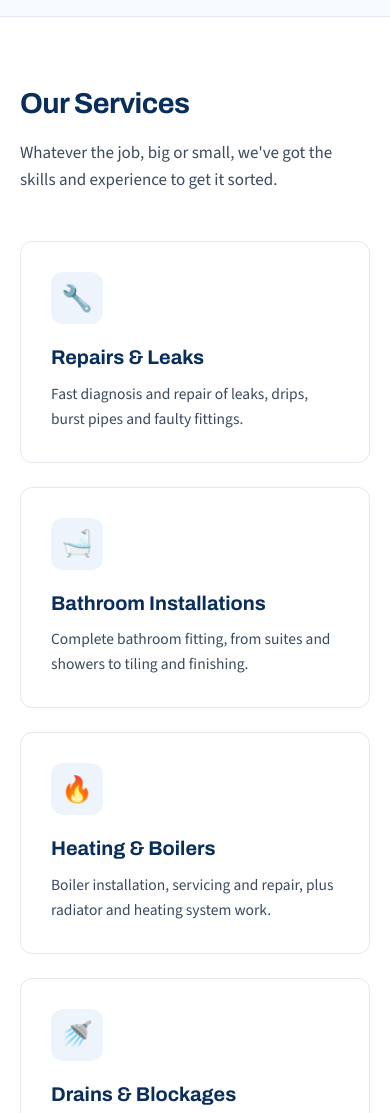
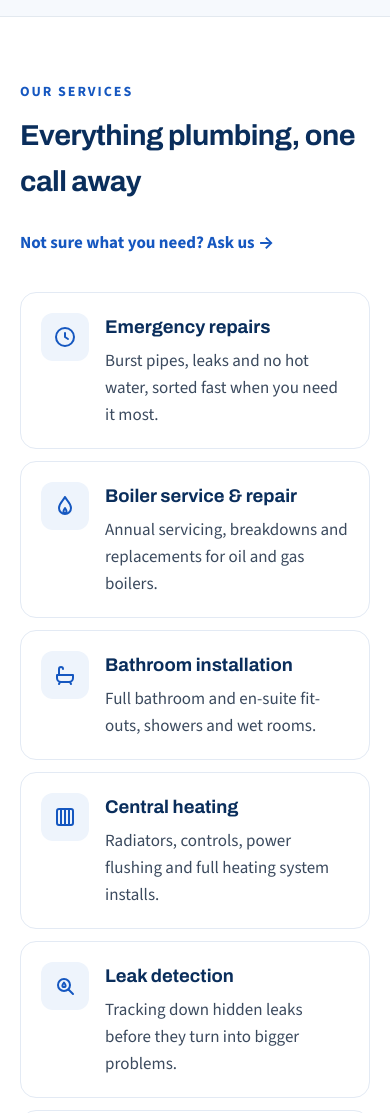
Before and after one commit to david-mcdaid/WhinbrayPlumbingAndHeating, a plain HTML site: page index.html in a window 390 px wide. Shown: the part 720-1833 px from the top of the page. Drawn offline with nearby package versions, Linux system fonts and the light colour scheme.

Commit message:
Rebuild services section to match mockup
- Six services from the approved mockup with inline SVG icons (no emoji)
- Section heading with eyebrow + 'Ask us' link (reusable .eyebrow/.section-head)
- Grid: 3 columns desktop, 2 tablet (<=1024px), 1 phone (<=600px) with
  compact icon-beside-text cards
- Cards are a semantic list

Co-Authored-By: Claude Opus 5.5 <noreply@anthropic.com>
Claude-Session: https://claude.ai/code/session_01JBnELLZQWsVavSUyg8Q4EP

```diff
--- a/index.html
+++ b/index.html
@@ -67,40 +67,57 @@
 
   <section id="services">
     <div class="container">
-      <h2 class="section-title">Our Services</h2>
-      <p class="section-sub">Whatever the job, big or small, we've got the skills and experience to get it sorted.</p>
-      <div class="services-grid">
-        <div class="card">
-          <div class="card-icon">🔧</div>
-          <h3>Repairs &amp; Leaks</h3>
-          <p>Fast diagnosis and repair of leaks, drips, burst pipes and faulty fittings.</p>
+      <div class="section-head">
+        <div>
+          <p class="eyebrow">Our services</p>
+          <h2 class="section-title">Everything plumbing, one call away</h2>
         </div>
-        <div class="card">
-          <div class="card-icon">🛁</div>
-          <h3>Bathroom Installations</h3>
-          <p>Complete bathroom fitting, from suites and showers to tiling and finishing.</p>
-        </div>
-        <div class="card">
-          <div class="card-icon">🔥</div>
-          <h3>Heating &amp; Boilers</h3>
-          <p>Boiler installation, servicing and repair, plus radiator and heating system work.</p>
-        </div>
-        <div class="card">
-          <div class="card-icon">🚿</div>
-          <h3>Drains &amp; Blockages</h3>
-          <p>Clearing blocked sinks, toilets and drains quickly and cleanly.</p>
-        </div>
-        <div class="card">
-          <div class="card-icon">🚨</div>
-          <h3>Emergency Call-Outs</h3>
-          <p>Plumbing emergencies don't wait. Neither do we. Call us for urgent help.</p>
-        </div>
-        <div class="card">
-          <div class="card-icon">🏠</div>
-          <h3>Kitchen Plumbing</h3>
-          <p>Sinks, taps, dishwashers and washing machines installed and connected.</p>
-        </div>
+        <a href="#contact" class="text-link">Not sure what you need? Ask us <span aria-hidden="true">&rarr;</span></a>
       </div>
+      <ul class="services-grid">
+        <li class="card">
+          <div class="card-icon"><svg width="28" height="28" viewBox="0 0 24 24" fill="none" stroke="currentColor" stroke-width="2" stroke-linecap="round" stroke-linejoin="round" aria-hidden="true"><path d="M12 8v4l3 2"/><circle cx="12" cy="12" r="9"/></svg></div>
+          <div>
+            <h3>Emergency repairs</h3>
+            <p>Burst pipes, leaks and no hot water, sorted fast when you need it most.</p>
+          </div>
+        </li>
+        <li class="card">
+          <div class="card-icon"><svg width="28" height="28" viewBox="0 0 24 24" fill="none" stroke="currentColor" stroke-width="2" stroke-linecap="round" stroke-linejoin="round" aria-hidden="true"><path d="M12 3c-2 4-6 6-6 11a6 6 0 0 0 12 0c0-5-4-7-6-11z"/><path d="M12 14c-1 1.5-1.5 2.5-1.5 3.5a1.5 1.5 0 0 0 3 0c0-1-.5-2-1.5-3.5z"/></svg></div>
+          <div>
+            <h3>Boiler service &amp; repair</h3>
+            <p>Annual servicing, breakdowns and replacements for oil and gas boilers.</p>
+          </div>
+        </li>
+        <li class="card">
+          <div class="card-icon"><svg width="28" height="28" viewBox="0 0 24 24" fill="none" stroke="currentColor" stroke-width="2" stroke-linecap="round" stroke-linejoin="round" aria-hidden="true"><path d="M4 12h16v3a4 4 0 0 1-4 4H8a4 4 0 0 1-4-4v-3z"/><path d="M6 12V6a2 2 0 0 1 4 0"/><path d="M7 19l-1 2M17 19l1 2"/></svg></div>
+          <div>
+            <h3>Bathroom installation</h3>
+            <p>Full bathroom and en-suite fit-outs, showers and wet rooms.</p>
+          </div>
+        </li>
+        <li class="card">
+          <div class="card-icon"><svg width="28" height="28" viewBox="0 0 24 24" fill="none" stroke="currentColor" stroke-width="2" stroke-linecap="round" stroke-linejoin="round" aria-hidden="true"><rect x="4" y="4" width="16" height="16" rx="2"/><path d="M8 4v16M12 4v16M16 4v16"/></svg></div>
+          <div>
+            <h3>Central heating</h3>
+            <p>Radiators, controls, power flushing and full heating system installs.</p>
+          </div>
+        </li>
+        <li class="card">
+          <div class="card-icon"><svg width="28" height="28" viewBox="0 0 24 24" fill="none" stroke="currentColor" stroke-width="2" stroke-linecap="round" stroke-linejoin="round" aria-hidden="true"><circle cx="11" cy="11" r="6"/><path d="M20 20l-4.5-4.5"/><path d="M11 8.5c-1 1.3-1.6 2.2-1.6 3a1.6 1.6 0 0 0 3.2 0c0-.8-.6-1.7-1.6-3z"/></svg></div>
+          <div>
+            <h3>Leak detection</h3>
+            <p>Tracking down hidden leaks before they turn into bigger problems.</p>
+          </div>
+        </li>
+        <li class="card">
+          <div class="card-icon"><svg width="28" height="28" viewBox="0 0 24 24" fill="none" stroke="currentColor" stroke-width="2" stroke-linecap="round" stroke-linejoin="round" aria-hidden="true"><path d="M14.7 6.3a4 4 0 0 0-5.4 5.2L3 17.8V21h3.2l6.3-6.3a4 4 0 0 0 5.2-5.4l-2.5 2.5-2.5-.5-.5-2.5 2.5-2.5z"/></svg></div>
+          <div>
+            <h3>General plumbing</h3>
+            <p>Taps, toilets, cylinders, pumps and all the everyday jobs.</p>
+          </div>
+        </li>
+      </ul>
     </div>
   </section>
 
--- a/styles.css
+++ b/styles.css
@@ -196,35 +196,76 @@ section { padding: 90px 0; }
   margin-bottom: 48px;
 }
 
+/* Section heading helpers */
+.eyebrow {
+  color: var(--blue);
+  font-weight: 700;
+  font-size: 0.875rem;
+  letter-spacing: 0.14em;
+  text-transform: uppercase;
+  margin-bottom: 10px;
+}
+.section-head {
+  display: flex;
+  align-items: flex-end;
+  justify-content: space-between;
+  gap: 16px 32px;
+  flex-wrap: wrap;
+  margin-bottom: 48px;
+}
+.section-head .section-title { margin-bottom: 0; }
+.text-link {
+  color: var(--blue);
+  font-weight: 700;
+  padding: 8px 0;
+}
+.text-link:hover { color: var(--navy); text-decoration: underline; }
+
 /* Services */
 .services-grid {
+  list-style: none;
   display: grid;
-  grid-template-columns: repeat(auto-fit, minmax(250px, 1fr));
+  grid-template-columns: repeat(3, minmax(0, 1fr));
   gap: 24px;
 }
 .card {
   background: #fff;
-  border: 1px solid #e3e9ef;
-  border-radius: var(--radius);
-  padding: 30px;
-  transition: box-shadow 0.2s ease, transform 0.2s ease;
+  border: 1px solid var(--border);
+  border-radius: 16px;
+  padding: 32px;
+  display: flex;
+  flex-direction: column;
+  gap: 16px;
+  transition: box-shadow 0.2s ease, border-color 0.2s ease;
 }
 .card:hover {
-  box-shadow: 0 12px 30px rgba(15, 42, 68, 0.1);
-  transform: translateY(-4px);
+  border-color: #c9daf3;
+  box-shadow: 0 12px 30px rgba(10, 46, 92, 0.08);
 }
 .card-icon {
-  width: 52px;
-  height: 52px;
+  width: 56px;
+  height: 56px;
+  flex-shrink: 0;
   border-radius: 12px;
   background: var(--blue-light);
+  color: var(--blue);
   display: grid;
   place-items: center;
-  font-size: 1.6rem;
-  margin-bottom: 18px;
 }
-.card h3 { color: var(--navy); margin-bottom: 8px; }
-.card p { color: var(--muted); font-size: 0.97rem; }
+.card h3 { color: var(--navy); font-size: 1.3rem; font-weight: 700; margin-bottom: 6px; }
+.card p { color: var(--muted); }
+
+@media (max-width: 1024px) {
+  .services-grid { grid-template-columns: repeat(2, minmax(0, 1fr)); gap: 20px; }
+}
+@media (max-width: 600px) {
+  .section-head { margin-bottom: 28px; }
+  .services-grid { grid-template-columns: 1fr; gap: 12px; }
+  .card { flex-direction: row; align-items: flex-start; padding: 20px; }
+  .card-icon { width: 48px; height: 48px; }
+  .card-icon svg { width: 24px; height: 24px; }
+  .card h3 { font-size: 1.15rem; margin-bottom: 4px; }
+}
 
 /* About */
 .about { background: var(--bg-alt); }
```
